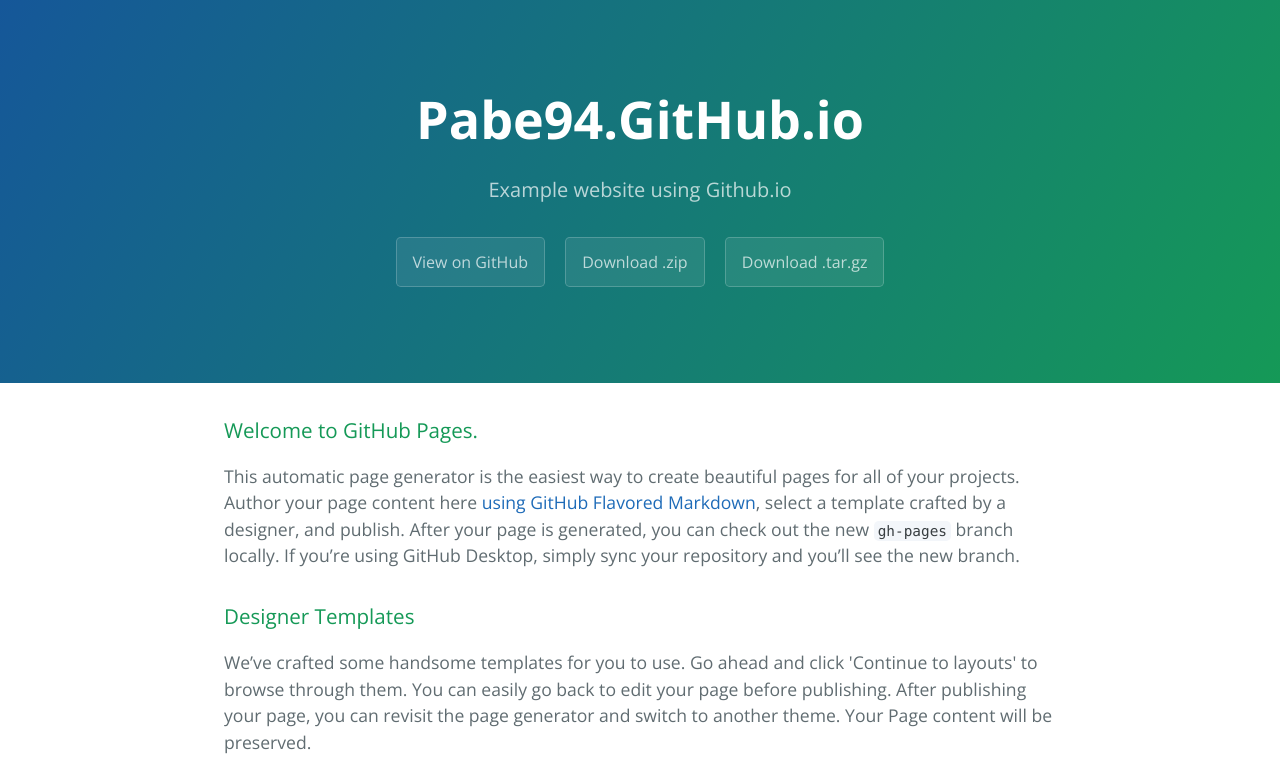
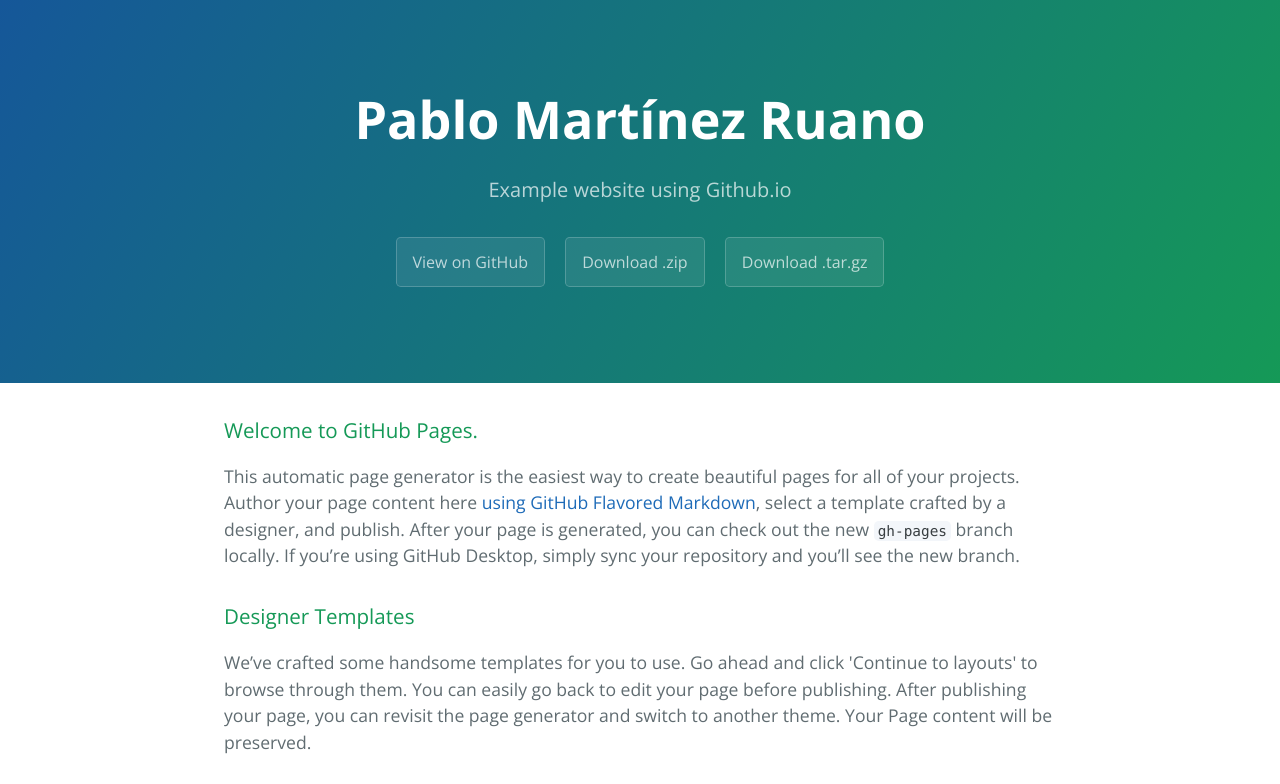
Before and after one commit to pabe94/presentacion, a plain HTML site: page index.html in a window 1280 px wide. Shown: the top 784 px of the page. Drawn offline with nearby package versions, Linux system fonts and the light colour scheme.

Commit message:
Update index.html

```diff
--- a/index.html
+++ b/index.html
@@ -2,7 +2,7 @@
 <html lang="en-us">
   <head>
     <meta charset="UTF-8">
-    <title>Pabe94.GitHub.io by pabe94</title>
+    <title>Pablo Martínez Ruano by pabe94</title>
     <meta name="viewport" content="width=device-width, initial-scale=1">
     <link rel="stylesheet" type="text/css" href="stylesheets/normalize.css" media="screen">
     <link href='https://fonts.googleapis.com/css?family=Open+Sans:400,700' rel='stylesheet' type='text/css'>
@@ -11,7 +11,7 @@
   </head>
   <body>
     <section class="page-header">
-      <h1 class="project-name">Pabe94.GitHub.io</h1>
+      <h1 class="project-name">Pablo Martínez Ruano</h1>
       <h2 class="project-tagline">Example website using Github.io</h2>
       <a href="https://github.com/pabe94/pabe.github.io" class="btn">View on GitHub</a>
       <a href="https://github.com/pabe94/pabe.github.io/zipball/master" class="btn">Download .zip</a>
```
